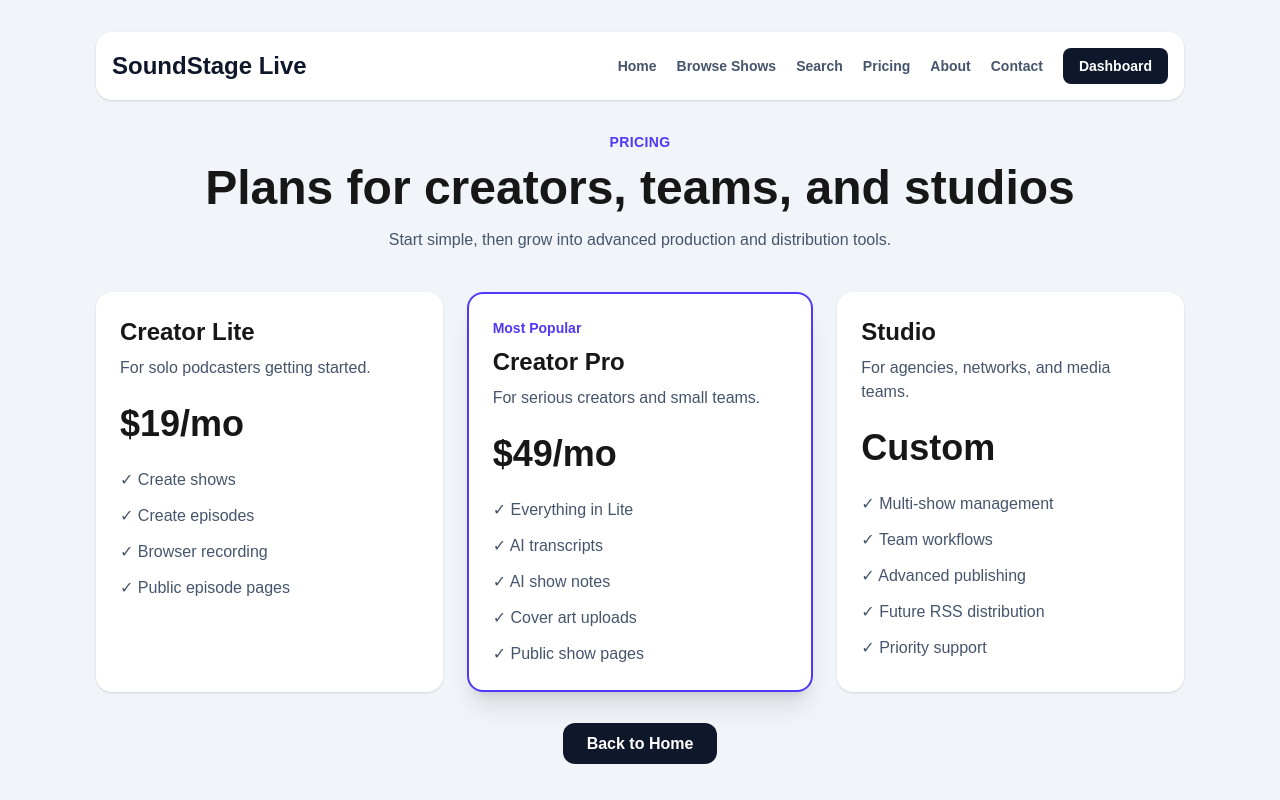
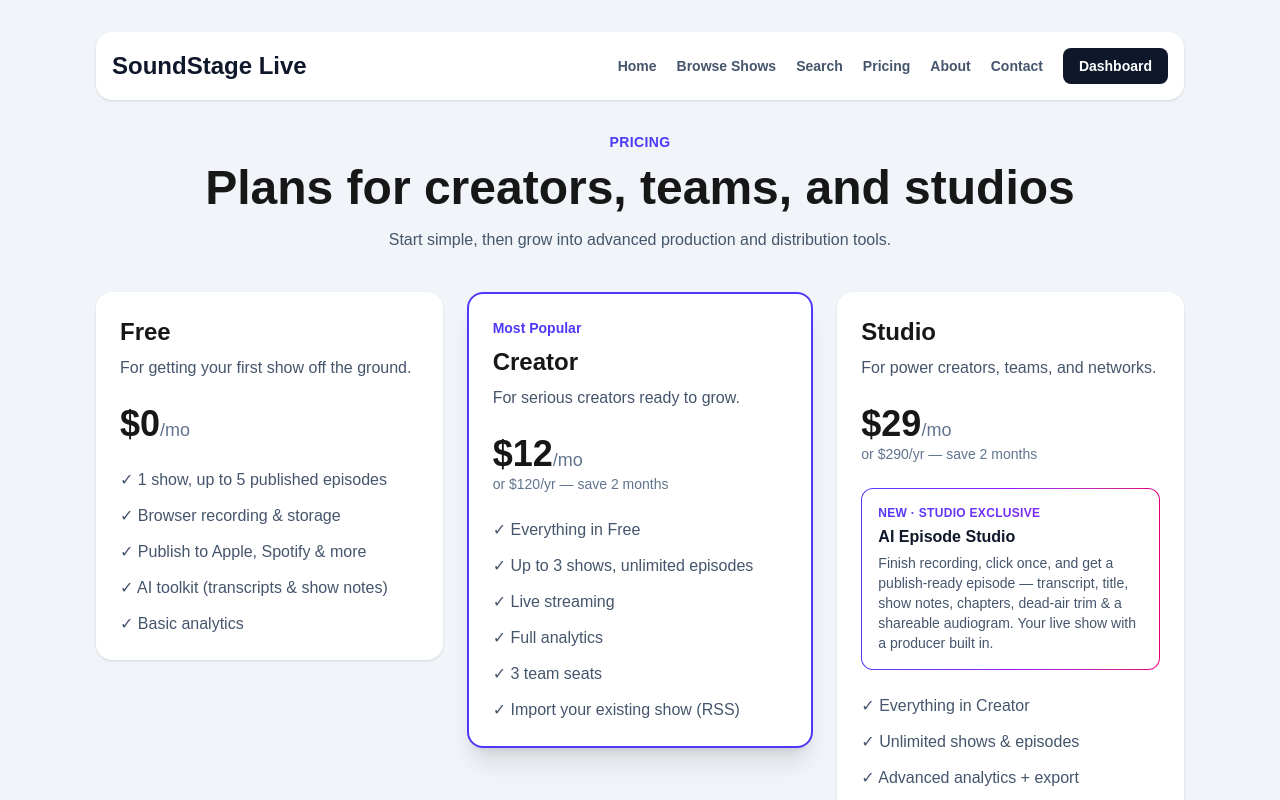
Before and after one commit to rtucker891/SoundStage-Live, a Next.js app: page /pricing in a window 1280 px wide. Shown: the top 800 px of the page. Built offline with nearby package versions, Linux system fonts and the light colour scheme; no server answers.

Commit message:
feat(pricing): align tiers with spec (Free/Creator/Studio) and feature AI Episode Studio on Studio card

```diff
--- a/app/pricing/page.tsx
+++ b/app/pricing/page.tsx
@@ -21,45 +21,69 @@ export default function PricingPage() {
           </p>
         </section>
 
-        <section className="mt-10 grid gap-6 md:grid-cols-3">
+        <section className="mt-10 grid items-start gap-6 md:grid-cols-3">
           <div className="rounded-2xl bg-white p-6 shadow">
-            <h2 className="text-2xl font-bold">Creator Lite</h2>
-            <p className="mt-2 text-slate-600">For solo podcasters getting started.</p>
-            <p className="mt-6 text-4xl font-bold">$19/mo</p>
+            <h2 className="text-2xl font-bold">Free</h2>
+            <p className="mt-2 text-slate-600">For getting your first show off the ground.</p>
+            <p className="mt-6 text-4xl font-bold">
+              $0<span className="text-lg font-medium text-slate-500">/mo</span>
+            </p>
 
             <ul className="mt-6 space-y-3 text-slate-600">
-              <li>✓ Create shows</li>
-              <li>✓ Create episodes</li>
-              <li>✓ Browser recording</li>
-              <li>✓ Public episode pages</li>
+              <li>✓ 1 show, up to 5 published episodes</li>
+              <li>✓ Browser recording &amp; storage</li>
+              <li>✓ Publish to Apple, Spotify &amp; more</li>
+              <li>✓ AI toolkit (transcripts &amp; show notes)</li>
+              <li>✓ Basic analytics</li>
             </ul>
           </div>
 
           <div className="rounded-2xl border-2 border-indigo-600 bg-white p-6 shadow-xl">
             <p className="text-sm font-semibold text-indigo-600">Most Popular</p>
-            <h2 className="mt-2 text-2xl font-bold">Creator Pro</h2>
-            <p className="mt-2 text-slate-600">For serious creators and small teams.</p>
-            <p className="mt-6 text-4xl font-bold">$49/mo</p>
+            <h2 className="mt-2 text-2xl font-bold">Creator</h2>
+            <p className="mt-2 text-slate-600">For serious creators ready to grow.</p>
+            <p className="mt-6 text-4xl font-bold">
+              $12<span className="text-lg font-medium text-slate-500">/mo</span>
+            </p>
+            <p className="text-sm text-slate-500">or $120/yr — save 2 months</p>
 
             <ul className="mt-6 space-y-3 text-slate-600">
-              <li>✓ Everything in Lite</li>
-              <li>✓ AI transcripts</li>
-              <li>✓ AI show notes</li>
-              <li>✓ Cover art uploads</li>
-              <li>✓ Public show pages</li>
+              <li>✓ Everything in Free</li>
+              <li>✓ Up to 3 shows, unlimited episodes</li>
+              <li>✓ Live streaming</li>
+              <li>✓ Full analytics</li>
+              <li>✓ 3 team seats</li>
+              <li>✓ Import your existing show (RSS)</li>
             </ul>
           </div>
 
           <div className="rounded-2xl bg-white p-6 shadow">
             <h2 className="text-2xl font-bold">Studio</h2>
-            <p className="mt-2 text-slate-600">For agencies, networks, and media teams.</p>
-            <p className="mt-6 text-4xl font-bold">Custom</p>
+            <p className="mt-2 text-slate-600">For power creators, teams, and networks.</p>
+            <p className="mt-6 text-4xl font-bold">
+              $29<span className="text-lg font-medium text-slate-500">/mo</span>
+            </p>
+            <p className="text-sm text-slate-500">or $290/yr — save 2 months</p>
+
+            <div className="mt-6 rounded-xl bg-gradient-to-r from-indigo-600 via-purple-600 to-pink-600 p-px">
+              <div className="rounded-[11px] bg-white p-4">
+                <p className="text-xs font-semibold uppercase tracking-wide text-transparent bg-clip-text bg-gradient-to-r from-indigo-600 to-purple-600">
+                  New · Studio exclusive
+                </p>
+                <p className="mt-1 font-bold text-slate-900">AI Episode Studio</p>
+                <p className="mt-1 text-sm text-slate-600">
+                  Finish recording, click once, and get a publish-ready episode —
+                  transcript, title, show notes, chapters, dead-air trim &amp; a
+                  shareable audiogram. Your live show with a producer built in.
+                </p>
+              </div>
+            </div>
 
             <ul className="mt-6 space-y-3 text-slate-600">
-              <li>✓ Multi-show management</li>
-              <li>✓ Team workflows</li>
-              <li>✓ Advanced publishing</li>
-              <li>✓ Future RSS distribution</li>
+              <li>✓ Everything in Creator</li>
+              <li>✓ Unlimited shows &amp; episodes</li>
+              <li>✓ Advanced analytics + export</li>
+              <li>✓ 15 team seats</li>
               <li>✓ Priority support</li>
             </ul>
           </div>
```
